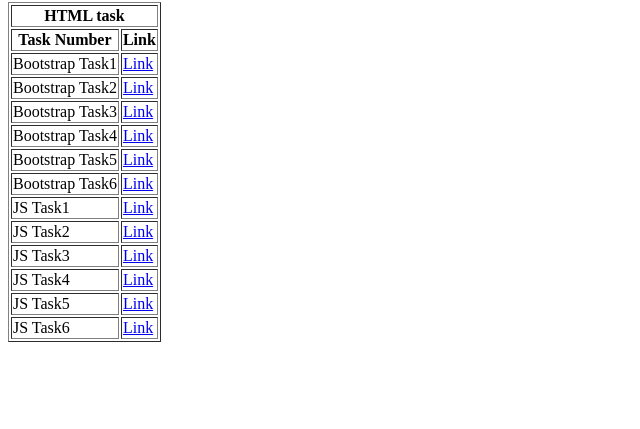
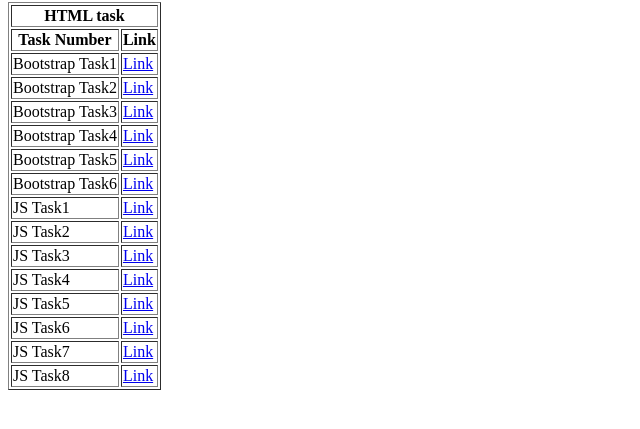
Before and after one commit to rishi14052003/BS-AND-JS-TASKS, a plain HTML site: page index.html in a window 1280 px wide. Shown: the part 195-624 px from the top of the page, without its empty margins (0-640 px from the left). Drawn offline with Linux system fonts and the light colour scheme.

Commit message:
Update index.html

```diff
--- a/index.html
+++ b/index.html
@@ -20,62 +20,71 @@
 
         <tr>
             <td> Bootstrap Task1</td>
-            <td><a href="Bootstraptask1.html" target="_blank">Link</a></td>
+            <td><a href="bs1.html" target="_blank">Link</a></td>
         </tr>
 
         <tr>
             <td> Bootstrap Task2</td>
-            <td><a href="Bootstraptask2.html" target="_blank">Link</a></td>
+            <td><a href="bs2.html" target="_blank">Link</a></td>
         </tr>
 
         <tr>
             <td> Bootstrap Task3</td>
-            <td><a href="Bootstraptask3.html" target="_blank">Link</a></td>
+            <td><a href="bs3.html" target="_blank">Link</a></td>
         </tr>
 
         <tr>
             <td> Bootstrap Task4</td>
-            <td><a href="Bootstraptask4.html" target="_blank">Link</a></td>
+            <td><a href="bs4.html" target="_blank">Link</a></td>
         </tr>
 
         <tr>
             <td> Bootstrap Task5</td>
-            <td><a href="Bootstraptask5.html" target="_blank">Link</a></td>
+            <td><a href="bs5.html" target="_blank">Link</a></td>
         </tr>
 
         <tr>
             <td> Bootstrap Task6</td>
-            <td><a href="Bootstraptask6.html" target="_blank">Link</a></td>
+            <td><a href="bs6.html" target="_blank">Link</a></td>
         </tr>
 
         <tr>
             <td> JS Task1</td>
-            <td><a href="js_task1.html" target="_blank">Link</a></td>
+            <td><a href="js1.html" target="_blank">Link</a></td>
         </tr>
 
         <tr>
             <td> JS Task2</td>
-            <td><a href="js_task2.html" target="_blank">Link</a></td>
+            <td><a href="js2.html" target="_blank">Link</a></td>
         </tr>
 
         <tr>
             <td> JS Task3</td>
-            <td><a href="js_task3.html" target="_blank">Link</a></td>
+            <td><a href="js3.html" target="_blank">Link</a></td>
         </tr>
 
         <tr>
             <td> JS Task4</td>
-            <td><a href="js_task4.html" target="_blank">Link</a></td>
+            <td><a href="js4.html" target="_blank">Link</a></td>
         </tr>
 
         <tr>
             <td> JS Task5</td>
-            <td><a href="js_task5.html" target="_blank">Link</a></td>
+            <td><a href="js5.html" target="_blank">Link</a></td>
         </tr>
 
         <tr>
             <td> JS Task6</td>
-            <td><a href="js_task6.html" target="_blank">Link</a></td>
+            <td><a href="js6.html" target="_blank">Link</a></td>
+        </tr>
+        <tr>
+            <td> JS Task7</td>
+            <td><a href="js7.html" target="_blank">Link</a></td>
+        </tr>
+
+        <tr>
+            <td> JS Task8</td>
+            <td><a href="js8.html" target="_blank">Link</a></td>
         </tr>
     </table>
 </body>
```
